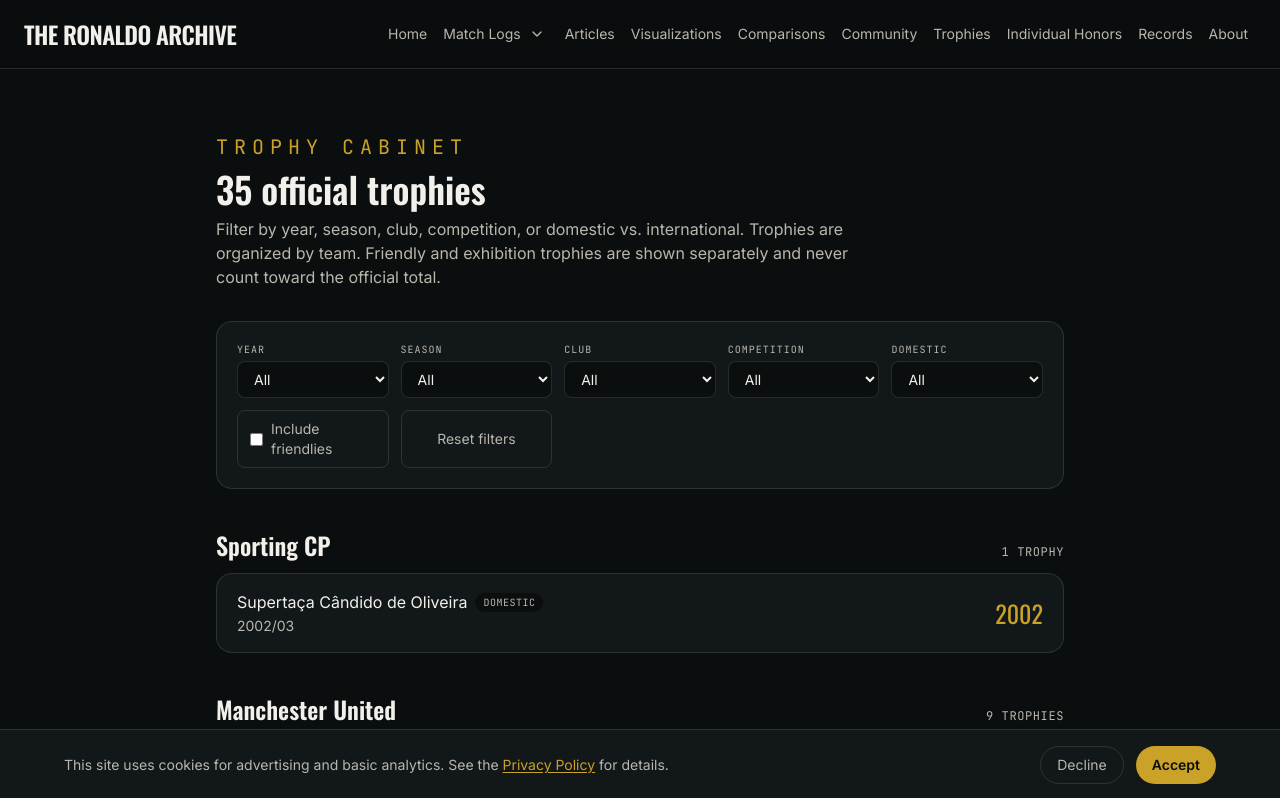
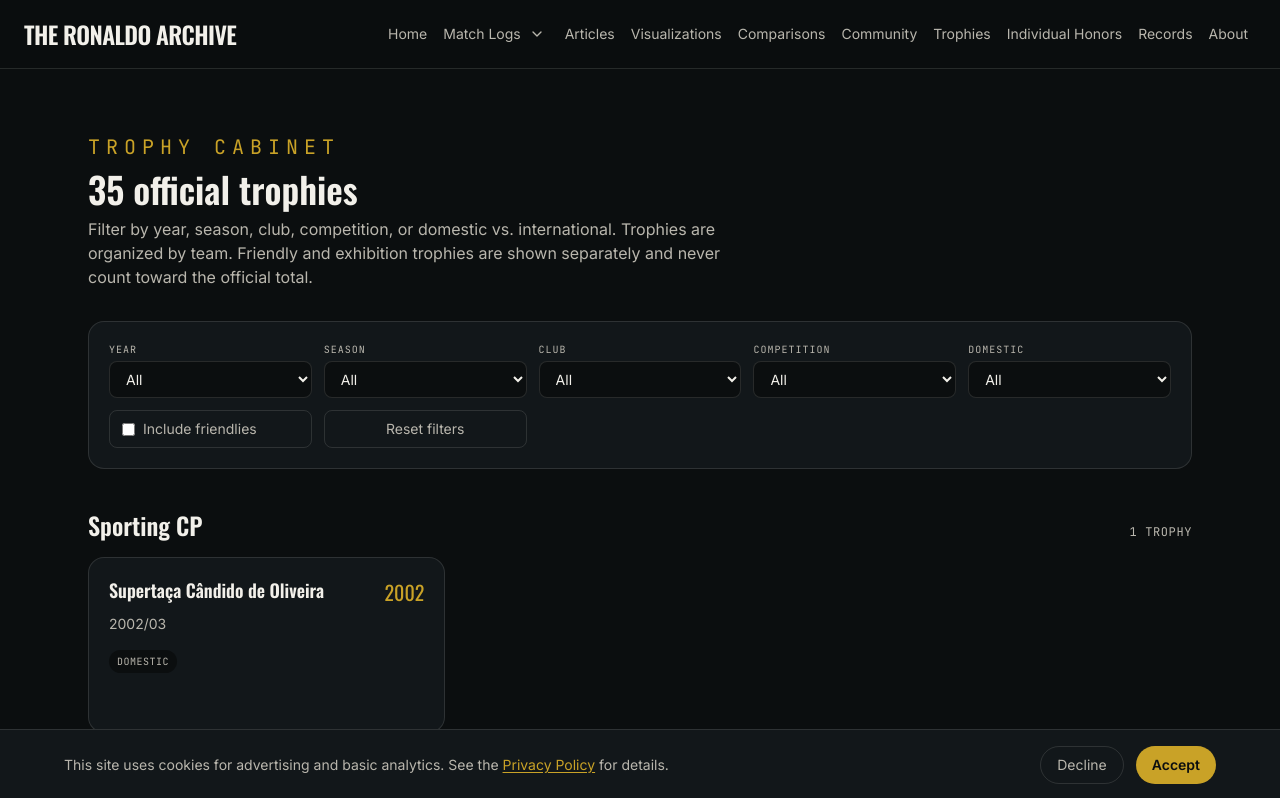
Before and after one commit to ronaldogoatsfc/cr7archive, a Next.js app: page /trophies in a window 1280 px wide. Shown: the top 798 px of the page. Built offline with nearby package versions, Linux system fonts and the light colour scheme.

Commit message:
Display trophies in article-ready cards

```diff
--- a/app/trophies/page.js
+++ b/app/trophies/page.js
@@ -1,6 +1,7 @@
 "use client";
 
 import { useMemo, useState } from "react";
+import Link from "next/link";
 import trophies from "@/data/trophies.json";
 import {
   filterTrophies,
@@ -53,7 +54,7 @@ function Select({ label, value, onChange, options }) {
 function TrophyGroup({ club, items }) {
   return (
     <section className="mt-10">
-      <div className="mb-3 flex items-baseline justify-between gap-4">
+      <div className="mb-4 flex items-baseline justify-between gap-4">
         <h2 className="font-display text-2xl font-semibold text-paper">
           {club}
         </h2>
@@ -61,28 +62,40 @@ function TrophyGroup({ club, items }) {
           {items.length} {items.length === 1 ? "trophy" : "trophies"}
         </span>
       </div>
-      <div className="divide-y divide-line rounded-2xl border border-line bg-pitch-raised">
+      <div className="grid grid-cols-1 gap-4 sm:grid-cols-2 lg:grid-cols-3">
         {items.map((t) => (
-          <div
+          <article
             key={t.id}
-            className="flex flex-col gap-1 px-5 py-4 sm:flex-row sm:items-center sm:justify-between"
+            className="flex min-h-44 flex-col rounded-2xl border border-line bg-pitch-raised p-5 transition hover:border-gold/50"
           >
-            <div>
-              <div className="flex flex-wrap items-center gap-2">
-                <span className="text-paper">{t.name}</span>
+            <div className="flex items-start justify-between gap-3">
+              <span className="font-display text-lg font-semibold leading-snug text-paper">
+                {t.name}
+              </span>
+              <span className="stat-number shrink-0 text-xl text-gold">{t.year}</span>
+            </div>
+            <p className="mt-2 text-sm text-paper-dim">{t.season}</p>
+            <div className="mt-4 flex flex-wrap items-center gap-2">
               {t.isFriendly && (
                 <span className="rounded-full border border-goal-red px-2 py-0.5 font-mono text-[10px] uppercase tracking-wider text-goal-red">
                   Friendly — not counted
                 </span>
               )}
-                <span className="rounded-full bg-pitch px-2 py-0.5 font-mono text-[10px] uppercase tracking-wider text-paper-dim">
+              <span className="rounded-full bg-pitch px-2 py-1 font-mono text-[10px] uppercase tracking-wider text-paper-dim">
                 {t.domestic ? "Domestic" : "International"}
               </span>
             </div>
-              <p className="mt-0.5 text-sm text-paper-dim">{t.season}</p>
+            {t.articleSlug && (
+              <div className="mt-auto border-t border-line pt-4">
+                <Link
+                  href={`/articles/${t.articleSlug}`}
+                  className="inline-flex items-center gap-2 text-sm font-semibold text-gold transition hover:text-gold-bright"
+                >
+                  Read article <span aria-hidden="true">→</span>
+                </Link>
               </div>
-            <span className="stat-number text-2xl text-gold">{t.year}</span>
-          </div>
+            )}
+          </article>
         ))}
       </div>
     </section>
@@ -124,7 +137,7 @@ export default function TrophiesPage() {
   }
 
   return (
-    <div className="mx-auto max-w-4xl px-6 py-16">
+    <div className="mx-auto max-w-6xl px-6 py-16">
       <p className="font-mono text-xl uppercase tracking-[0.3em] text-gold">
         Trophy cabinet
       </p>
```
Lines whose indentation alone changed are shown as unchanged.
